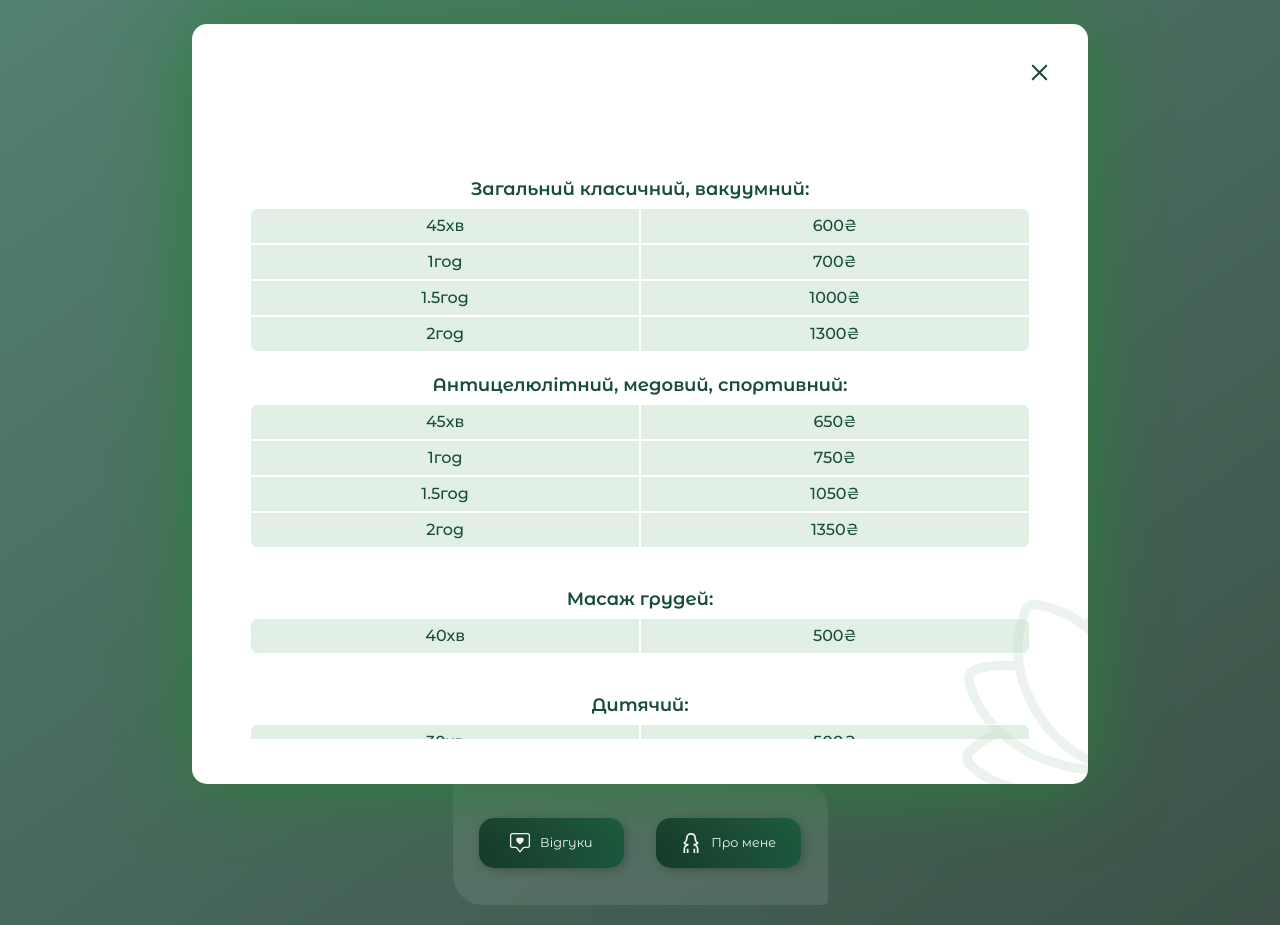
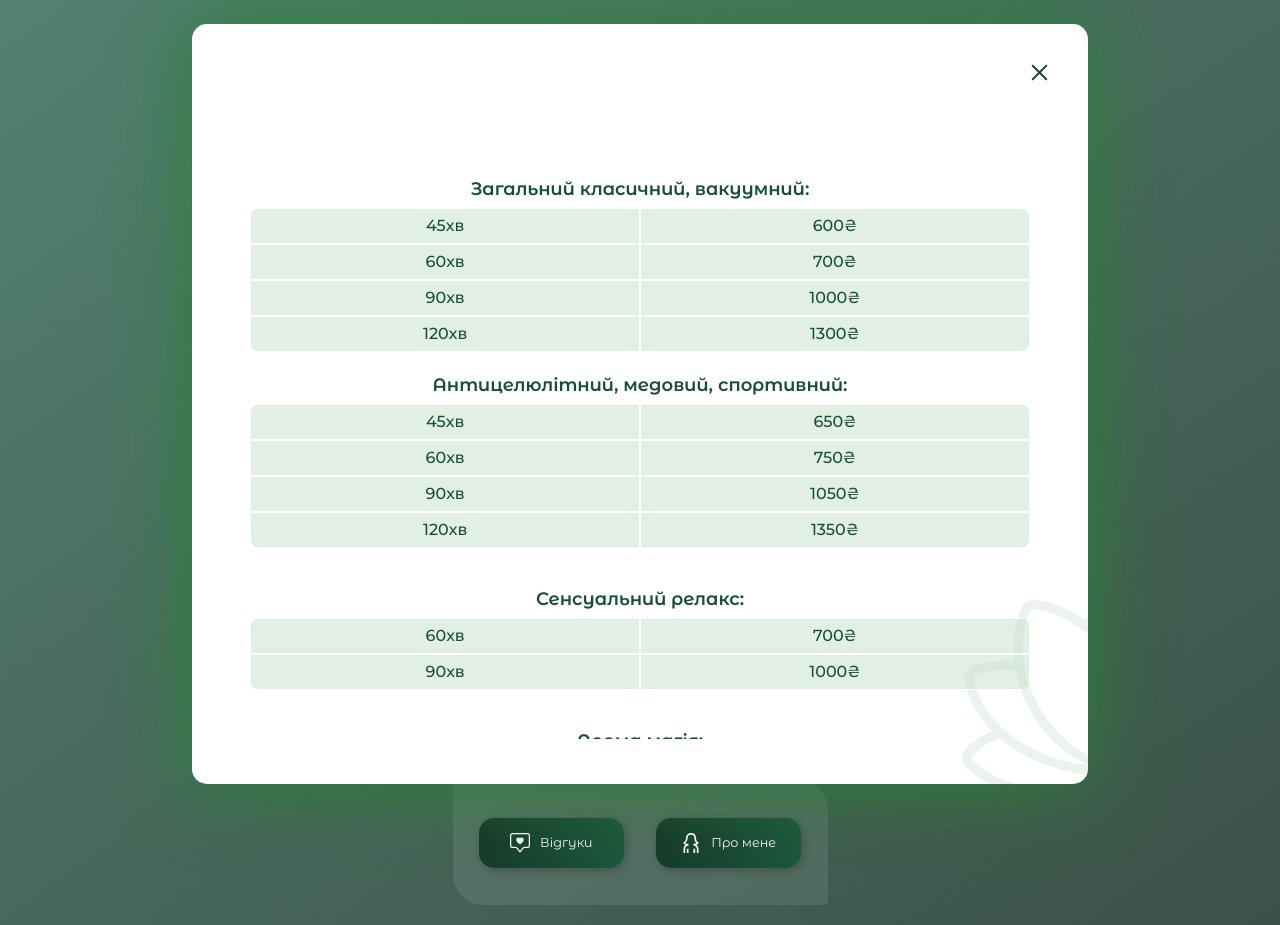
Before and after one commit to thelenetski/anna-massage, a React (Vite) app: page / in a window 1280 px wide. Both pictures are taken after a click on the link "Прайс". Built offline with nearby package versions, Linux system fonts and the light colour scheme; a web font is replaced by a local one.

Commit message:
change price

```diff
--- a/src/App.jsx
+++ b/src/App.jsx
@@ -7,7 +7,6 @@ import clsx from "clsx";
 import Price from "./components/Price/Price";
 import Logo from "./components/Logo/Logo";
 import Main from "./components/Main/Main";
-import { GiThreeLeaves } from "react-icons/gi";
 import { PiFlowerLotusThin } from "react-icons/pi";
 import { TiInfoLargeOutline } from "react-icons/ti";
 import { BsChatSquareHeart } from "react-icons/bs";
--- a/src/components/Price/Price.jsx
+++ b/src/components/Price/Price.jsx
@@ -13,11 +13,11 @@ const Price = () => {
           <div className={css.prices}>
             <p>45хв</p>
             <p>600₴</p>
-            <p>1год</p>
+            <p>60хв</p>
             <p>700₴</p>
-            <p>1.5год</p>
+            <p>90хв</p>
             <p>1000₴</p>
-            <p>2год</p>
+            <p>120хв</p>
             <p>1300₴</p>
           </div>
         </div>
@@ -28,12 +28,30 @@ const Price = () => {
           <div className={css.prices}>
             <p>45хв</p>
             <p>650₴</p>
-            <p>1год</p>
+            <p>60хв</p>
             <p>750₴</p>
-            <p>1.5год</p>
+            <p>90хв</p>
             <p>1050₴</p>
-            <p>2год</p>
+            <p>120хв</p>
             <p>1350₴</p>
+          </div>
+        </div>
+        <div className={css.priceBox}>
+          <p className={css.priceName}>Сенсуальний релакс:</p>
+          <div className={css.prices}>
+            <p>60хв</p>
+            <p>700₴</p>
+            <p>90хв</p>
+            <p>1000₴</p>
+          </div>
+        </div>
+        <div className={css.priceBox}>
+          <p className={css.priceName}>Арома магія:</p>
+          <div className={css.prices}>
+            <p>60хв</p>
+            <p>800₴</p>
+            <p>90хв</p>
+            <p>1100₴</p>
           </div>
         </div>
         <div className={css.priceBox}>
@@ -57,48 +75,61 @@ const Price = () => {
           <div className={css.prices}>
             <p>30хв</p>
             <p>400₴</p>
-            <p>1год</p>
+            <p>60хв</p>
             <p>750₴</p>
           </div>
         </div>
         <div className={css.priceBox}>
           <p className={css.priceName}>Масаж у чотири руки:</p>
           <div className={css.prices}>
-            <p>1год</p>
+            <p>60хв</p>
             <p>1500₴</p>
+            <p>90хв</p>
+            <p>2100₴</p>
           </div>
         </div>
         <div className={css.priceBox}>
           <p className={css.priceName}>Масаж у чотири руки під живу музику:</p>
           <div className={css.prices}>
-            <p>1год</p>
+            <p>60хв</p>
             <p>2800₴</p>
-            <p>1.5год</p>
+            <p>90хв</p>
             <p>3400₴</p>
           </div>
         </div>
         <div className={css.priceBox}>
           <p className={css.priceName}>Масаж у шість рук:</p>
           <div className={css.prices}>
-            <p>1год</p>
+            <p>60хв</p>
             <p>2800₴</p>
-            <p>1.5год</p>
+            <p>90хв</p>
             <p>3400₴</p>
           </div>
         </div>
         <div className={css.priceBox}>
           <p className={css.priceName}>Парний масаж:</p>
           <div className={css.prices}>
-            <p>1год</p>
+            <p>60хв</p>
             <p>1500₴</p>
+            <p>90хв</p>
+            <p>2100₴</p>
+          </div>
+        </div>
+        <div className={css.priceBox}>
+          <p className={css.priceName}>Парний арома масаж:</p>
+          <div className={css.prices}>
+            <p>60хв</p>
+            <p>1600₴</p>
+            <p>90хв</p>
+            <p>2300₴</p>
           </div>
         </div>
         <div className={css.priceBox}>
           <p className={css.priceName}>Масаж для трьох:</p>
           <div className={css.prices}>
-            <p>1год</p>
+            <p>60хв</p>
             <p>2800₴</p>
-            <p>1.5год</p>
+            <p>90хв</p>
             <p>3400₴</p>
           </div>
         </div>
--- a/src/components/Promotions/Promotions.jsx
+++ b/src/components/Promotions/Promotions.jsx
@@ -25,7 +25,7 @@ const Promotions = () => {
           <p>
             <b>-20% турбота, якою хочеться ділитися</b>
             <br />
-            Приведи подругу (чи друга) — отримай 40% знижки на наступний масаж.
+            Приведи подругу (чи друга) — отримай 20% знижки на наступний масаж.
             Ділися турботою й отримуй бонуси.
           </p>
         </div>
--- a/src/index.css
+++ b/src/index.css
@@ -26,9 +26,6 @@
 }
 
 body {
-  /* width: 100%;
-  display: flex;
-  justify-content: center; */
   margin: 0;
 }
 body.modal-open {
```
